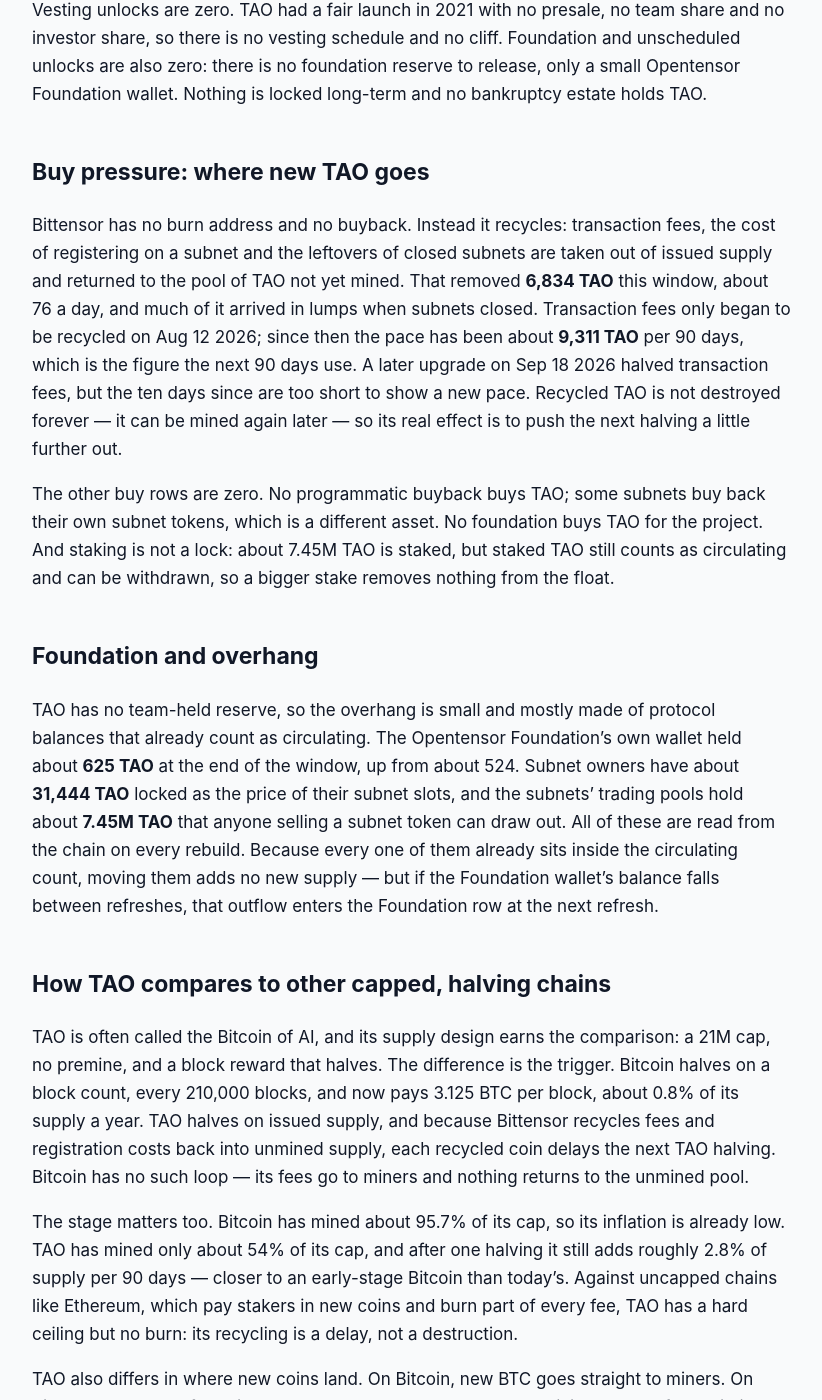
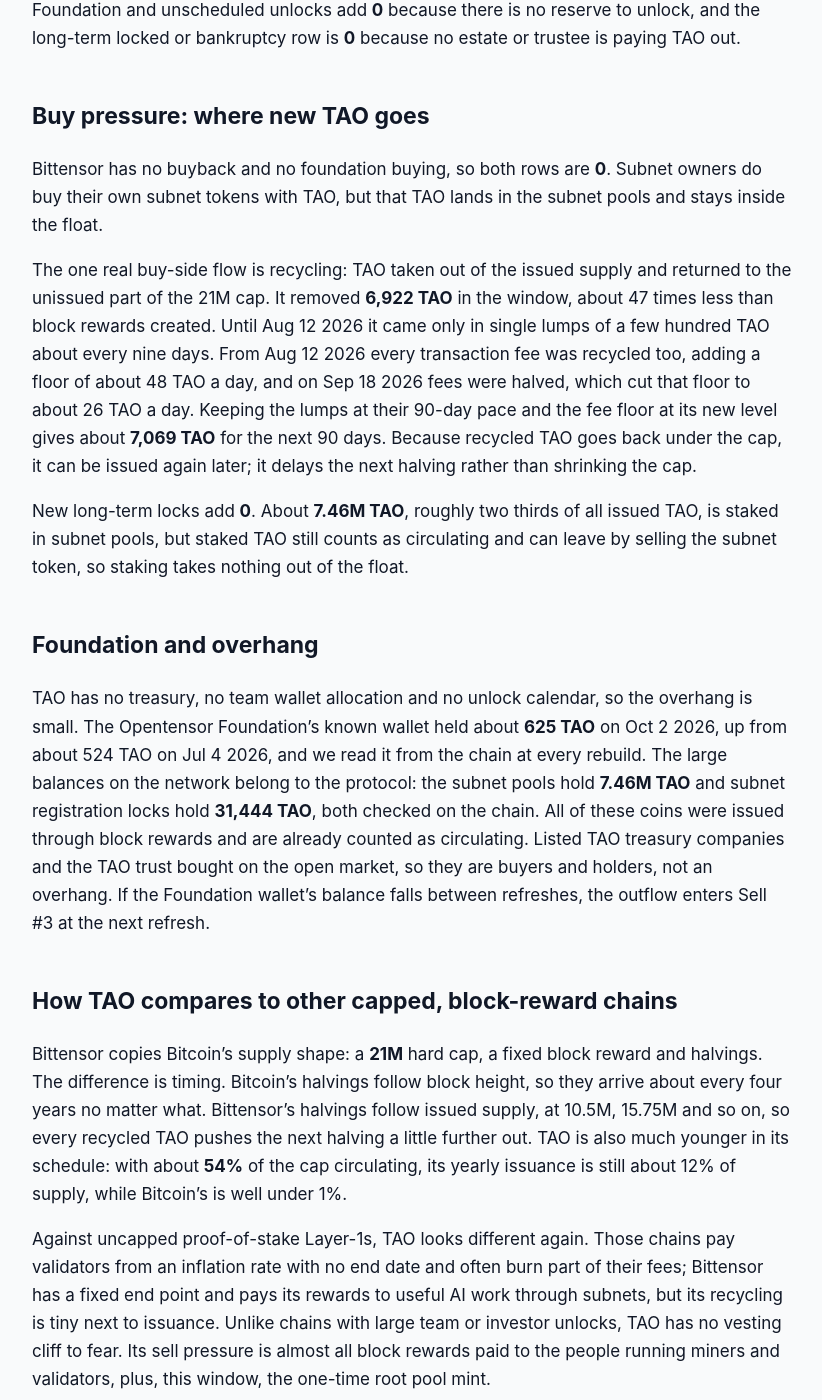
Before and after one commit to jeevansongmy-spec/mrnasdog-articles, a Jekyll site: the page built from crypto/tao-pressure-framework.md, in a window 1280 px wide and 1400 px high, scrolled down 1244 px. Shown: the whole window, without its empty margins (228-1050 px from the left). Built offline with Jekyll 4.4.1, drawn with Linux system fonts in a browser that asks for light colours; some of the changed text lies outside the part shown.

Commit message:
publish: crypto/tao-pressure-framework

```diff
--- a/crypto/tao-pressure-framework.md
+++ b/crypto/tao-pressure-framework.md
@@ -8,48 +8,52 @@ published: true
 
 > Originally published at **[mrnasdog.com/research/tao/inflation](https://mrnasdog.com/research/tao/inflation)** by MrNasdog.
 
-# TAO Inflation Analysis · September 2026 · Supply growing · projected to keep growing
+# TAO Inflation Analysis · October 2026 · Supply growing · projected to keep growing
 
-Bittensor's TAO supply is growing. In the 90 days to Sep 29 2026 the Bittensor chain created **495,691 TAO** — **323,690 TAO** of ordinary block rewards plus a one-time mint of **172,001 TAO** on Sep 15 2026 — and recycled **6,834 TAO** back out of supply, for a net rise of **+4.31%**. With the one-time mint gone, the next 90 days point to about **+2.77%**. TAO is capped at 21M and halves by issued supply, but only about 54% of that cap is mined, so the block reward still dominates.
+**Bittensor (TAO) supply grew about 4.31% in the 90 days to Oct 2 2026**, and the MrNasdog Pressure Framework projects about **+2.79%** for the next 90 days. Block rewards created **324,000 TAO**, a one-time network upgrade minted another **172,001 TAO** on Sep 15 2026, and only **6,922 TAO** was recycled back out of supply. TAO has a hard cap of **21M**, no vesting and no team allocation; the inflation monitor reads **+18.19%** because its supply figure jumped in a one-day recount.
 
 ## The verdict, in one paragraph
 
-The MrNasdog Pressure Framework reads TAO at **+4.31%** net supply growth over the last 90 days and **+2.77%** for the next 90 days, measured on a circulating base of **11.34M TAO**. Our monitor reads **+18.14%**, a gap of **13.83 percentage points**, so the ⚠ monitor-gap note ships on the coin page. The gap is not new TAO: the public supply figure the monitor divides sat at about 9.60M TAO — the chain's own count on Aug 5 2025 — until Sep 14 2026, then jumped about 1.75M TAO in one day on Sep 15 2026 to catch up with coins issued long before this window. On the chain itself, issued supply rose from 11.07M to 11.56M TAO between Jul 1 and Sep 29 2026, which is exactly our ledger. TAO is a steadily inflating, Bitcoin-shaped supply with one unusual quarter: a one-time mint on top of the halved block reward.
+On a circulating base of **11.34M TAO**, Bittensor printed **496,001 TAO** and recycled **6,922 TAO** over the last 90 days, a net rise of **+4.31%**. Without the one-time mint, the next 90 days come to about **+2.79%**. The inflation monitor reads **+18.19%**, a gap of **13.87 percentage points**, so the page carries a ⚠ monitor-gap note. The gap comes from the monitor's own supply figure: it sat near 9.60M TAO for more than a year, then jumped about 1.75M TAO in one day on Sep 15 2026 to catch up with coins issued long before this window. The chain itself shows no such jump beyond the 172,001 TAO mint. In one line: TAO is a capped, fair-launched chain that is still in its high-emission years, with almost nothing on the buy side.
 
 ## Sell pressure: where new TAO comes from
 
-Protocol inflation is the main source. Every Bittensor block, roughly every 12 seconds, mints **0.5 TAO** and sends it into the subnets, where it rewards miners, validators and stakers. The chain produced 647,379 blocks in the window, so block rewards created **323,690 TAO**, about 3,600 a day. The reward was halved from 1 TAO to 0.5 TAO in December 2025 when issued supply passed 10.5M TAO, and the next halving waits until 15.75M TAO have been issued — about 4.19M TAO away, years from now. The next 90 days therefore run at the same pace: another **323,690 TAO**.
+The main source of new TAO is the block reward. Since the first halving in December 2025, every Bittensor block (one about every 12 seconds) creates **0.5 TAO**. The window held 648,000 blocks, so block rewards made **324,000 TAO**, about 3,600 a day. That TAO flows through the subnets to miners, validators, stakers and subnet owners, and much of it is sold to pay for the hardware that does the work. At the measured block speed, the next 90 days create about **323,710 TAO**.
 
-The second source is a one-time event. On Sep 15 2026 a Bittensor network upgrade minted **172,001 TAO** in a single block into the root staking pool. For months, stakers on root had been credited rewards on paper without the matching TAO being moved into the pool, so the pool held less than it owed and exits could stall. The upgrade minted the missing TAO to close that hole. It runs only once and cannot repeat, so it counts in the last 90 days and adds nothing to the next.
+The second source this window was a one-time event. On Sep 15 2026 network upgrade 459 minted **172,001 TAO** into the root staking pool. Past root rewards had been credited to stakers without real TAO behind them, so the pool was short and the last stakers could not withdraw. The upgrade filled the gap once, and the code allows it to run only once, so it adds nothing to the next 90 days. It is still real new supply: those coins did not exist before, and they can now be unstaked and sold.
 
-Vesting unlocks are zero. TAO had a fair launch in 2021 with no presale, no team share and no investor share, so there is no vesting schedule and no cliff. Foundation and unscheduled unlocks are also zero: there is no foundation reserve to release, only a small Opentensor Foundation wallet. Nothing is locked long-term and no bankruptcy estate holds TAO.
+Vesting adds **0 TAO**. Bittensor had no token sale, no team share and no investor share; every TAO ever made came from block rewards, and unlock trackers list the coin as fully unlocked. Foundation and unscheduled unlocks add **0** because there is no reserve to unlock, and the long-term locked or bankruptcy row is **0** because no estate or trustee is paying TAO out.
 
 ## Buy pressure: where new TAO goes
 
-Bittensor has no burn address and no buyback. Instead it recycles: transaction fees, the cost of registering on a subnet and the leftovers of closed subnets are taken out of issued supply and returned to the pool of TAO not yet mined. That removed **6,834 TAO** this window, about 76 a day, and much of it arrived in lumps when subnets closed. Transaction fees only began to be recycled on Aug 12 2026; since then the pace has been about **9,311 TAO** per 90 days, which is the figure the next 90 days use. A later upgrade on Sep 18 2026 halved transaction fees, but the ten days since are too short to show a new pace. Recycled TAO is not destroyed forever — it can be mined again later — so its real effect is to push the next halving a little further out.
+Bittensor has no buyback and no foundation buying, so both rows are **0**. Subnet owners do buy their own subnet tokens with TAO, but that TAO lands in the subnet pools and stays inside the float.
 
-The other buy rows are zero. No programmatic buyback buys TAO; some subnets buy back their own subnet tokens, which is a different asset. No foundation buys TAO for the project. And staking is not a lock: about 7.45M TAO is staked, but staked TAO still counts as circulating and can be withdrawn, so a bigger stake removes nothing from the float.
+The one real buy-side flow is recycling: TAO taken out of the issued supply and returned to the unissued part of the 21M cap. It removed **6,922 TAO** in the window, about 47 times less than block rewards created. Until Aug 12 2026 it came only in single lumps of a few hundred TAO about every nine days. From Aug 12 2026 every transaction fee was recycled too, adding a floor of about 48 TAO a day, and on Sep 18 2026 fees were halved, which cut that floor to about 26 TAO a day. Keeping the lumps at their 90-day pace and the fee floor at its new level gives about **7,069 TAO** for the next 90 days. Because recycled TAO goes back under the cap, it can be issued again later; it delays the next halving rather than shrinking the cap.
+
+New long-term locks add **0**. About **7.46M TAO**, roughly two thirds of all issued TAO, is staked in subnet pools, but staked TAO still counts as circulating and can leave by selling the subnet token, so staking takes nothing out of the float.
 
 ## Foundation and overhang
 
-TAO has no team-held reserve, so the overhang is small and mostly made of protocol balances that already count as circulating. The Opentensor Foundation's own wallet held about **625 TAO** at the end of the window, up from about 524. Subnet owners have about **31,444 TAO** locked as the price of their subnet slots, and the subnets' trading pools hold about **7.45M TAO** that anyone selling a subnet token can draw out. All of these are read from the chain on every rebuild. Because every one of them already sits inside the circulating count, moving them adds no new supply — but if the Foundation wallet's balance falls between refreshes, that outflow enters the Foundation row at the next refresh.
+TAO has no treasury, no team wallet allocation and no unlock calendar, so the overhang is small. The Opentensor Foundation's known wallet held about **625 TAO** on Oct 2 2026, up from about 524 TAO on Jul 4 2026, and we read it from the chain at every rebuild. The large balances on the network belong to the protocol: the subnet pools hold **7.46M TAO** and subnet registration locks hold **31,444 TAO**, both checked on the chain. All of these coins were issued through block rewards and are already counted as circulating. Listed TAO treasury companies and the TAO trust bought on the open market, so they are buyers and holders, not an overhang. If the Foundation wallet's balance falls between refreshes, the outflow enters Sell #3 at the next refresh.
 
-## How TAO compares to other capped, halving chains
+## How TAO compares to other capped, block-reward chains
 
-TAO is often called the Bitcoin of AI, and its supply design earns the comparison: a 21M cap, no premine, and a block reward that halves. The difference is the trigger. Bitcoin halves on a block count, every 210,000 blocks, and now pays 3.125 BTC per block, about 0.8% of its supply a year. TAO halves on issued supply, and because Bittensor recycles fees and registration costs back into unmined supply, each recycled coin delays the next TAO halving. Bitcoin has no such loop — its fees go to miners and nothing returns to the unmined pool.
+Bittensor copies Bitcoin's supply shape: a **21M** hard cap, a fixed block reward and halvings. The difference is timing. Bitcoin's halvings follow block height, so they arrive about every four years no matter what. Bittensor's halvings follow issued supply, at 10.5M, 15.75M and so on, so every recycled TAO pushes the next halving a little further out. TAO is also much younger in its schedule: with about **54%** of the cap circulating, its yearly issuance is still about 12% of supply, while Bitcoin's is well under 1%.
 
-The stage matters too. Bitcoin has mined about 95.7% of its cap, so its inflation is already low. TAO has mined only about 54% of its cap, and after one halving it still adds roughly 2.8% of supply per 90 days — closer to an early-stage Bitcoin than today's. Against uncapped chains like Ethereum, which pay stakers in new coins and burn part of every fee, TAO has a hard ceiling but no burn: its recycling is a delay, not a destruction.
-
-TAO also differs in where new coins land. On Bitcoin, new BTC goes straight to miners. On Bittensor, new TAO flows into subnet pools and rewards, and participants are often paid in subnet tokens first, so how fast new TAO reaches the open market depends on how much of it is swapped out of those pools.
+Against uncapped proof-of-stake Layer-1s, TAO looks different again. Those chains pay validators from an inflation rate with no end date and often burn part of their fees; Bittensor has a fixed end point and pays its rewards to useful AI work through subnets, but its recycling is tiny next to issuance. Unlike chains with large team or investor unlocks, TAO has no vesting cliff to fear. Its sell pressure is almost all block rewards paid to the people running miners and validators, plus, this window, the one-time root pool mint.
 
 ## What to watch in the next 90 days
 
-First, the pace of recycling after the Sep 18 2026 fee cut: if lower fees slow it, the buy side shrinks and net growth edges up. Second, the runtime upgrades proposed on Sep 24 2026 and Sep 25 2026, still waiting for approval — none of them changes the block reward, but each is read for supply effects when it goes live. Third, the gamma-token proposal made on Sep 28 2026, which would let subnets turn part of their emissions into usage credits; it is only an idea for now and moves no TAO. Fourth, the public supply figure itself: it now lags the chain by about 223K TAO, including the Sep 15 2026 mint, and a catch-up would move the monitor again without any new TAO. The next halving is not a watch item this quarter — at today's pace it is more than three years away.
+First, the proposed network upgrades 470 and 471, published on Sep 24 2026 and Sep 25 2026 and waiting for signatures: neither changes TAO issuance in its published notes, but any upgrade that mints, as 459 did, would land in the ledger.
+
+Second, the fee level. Fees were halved on Sep 18 2026; another change to fees moves the recycling floor directly.
+
+Third, the gamma token idea the Opentensor Foundation presented on Sep 28 2026. It would let subnets turn part of their emissions into credits to buy services from each other. It is a concept only, and as described it changes how emissions are spent, not how many TAO are made.
+
+Fourth, the monitor's supply figure. It now reads 11.34M TAO, about 234K behind the chain; if it jumps again to catch up, the monitor will show another one-day spike that is a recount, not new coins.
 
 ## Summary
 
-TAO's supply grew **+4.31%** in the 90 days to Sep 29 2026: **323,690 TAO** of block rewards at 0.5 TAO a block, plus a one-time **172,001 TAO** mint on Sep 15 2026 to back root stakers, less **6,834 TAO** recycled. Without the one-time mint, the next 90 days point to about **+2.77%**. Bittensor has no vesting, no treasury and no burn, so the halved block reward is the whole story, and the main risk is that new TAO keeps arriving faster than recycling takes it back. The ceiling is the 21M cap, with the next halving set by issued supply at 15.75M TAO.
+Bittensor's TAO supply grew **+4.31%** in the 90 days to Oct 2 2026: 324,000 TAO of block rewards plus a one-time 172,001 TAO mint for root stakers on Sep 15 2026, less 6,922 TAO recycled. Without that mint the next 90 days project about **+2.79%**, almost all of it block rewards at 0.5 TAO per block. The key risk is steady selling by miners and validators who must pay their costs; the key limit is the **21M** hard cap, with the next halving due only once 15.75M TAO have been issued.
 
----
-
-*MrNasdog Pressure Framework analysis of TAO, Metric 1 — Inflation. Data + explanation only. Not financial advice. Checked Sep 29 2026.*
+*MrNasdog Pressure Framework analysis of TAO, Metric 1 — Inflation. Data + explanation only. Not financial advice. Checked Oct 2 2026.*
```
Also changed, not shown: other parts of crypto/tao-pressure-framework.md (+2 -2 lines).
